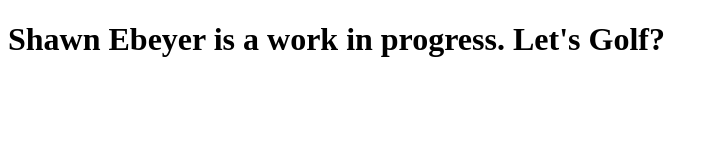
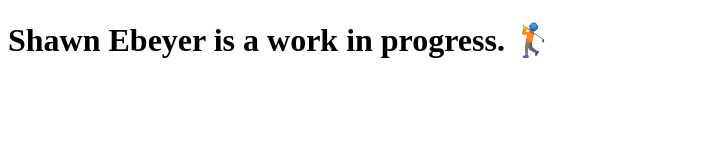
Before and after one commit to shawnebeyer/website, a website: page index.html in a window 1280 px wide. Shown: the whole page, without its empty margins (0-717 px from the left). Drawn offline with Linux system fonts and the light colour scheme.

Commit message:
added a line

```diff
--- a/index.html
+++ b/index.html
@@ -7,6 +7,6 @@
     <title>Shawn Ebeyer is a software developer</title>
 </head>
 <body>
-    <h1>Shawn Ebeyer is a work in progress. Let's Golf?</h1>
+    <h1>Shawn Ebeyer is a work in progress. 🏌️</h1>
 </body>
 </html>
```
